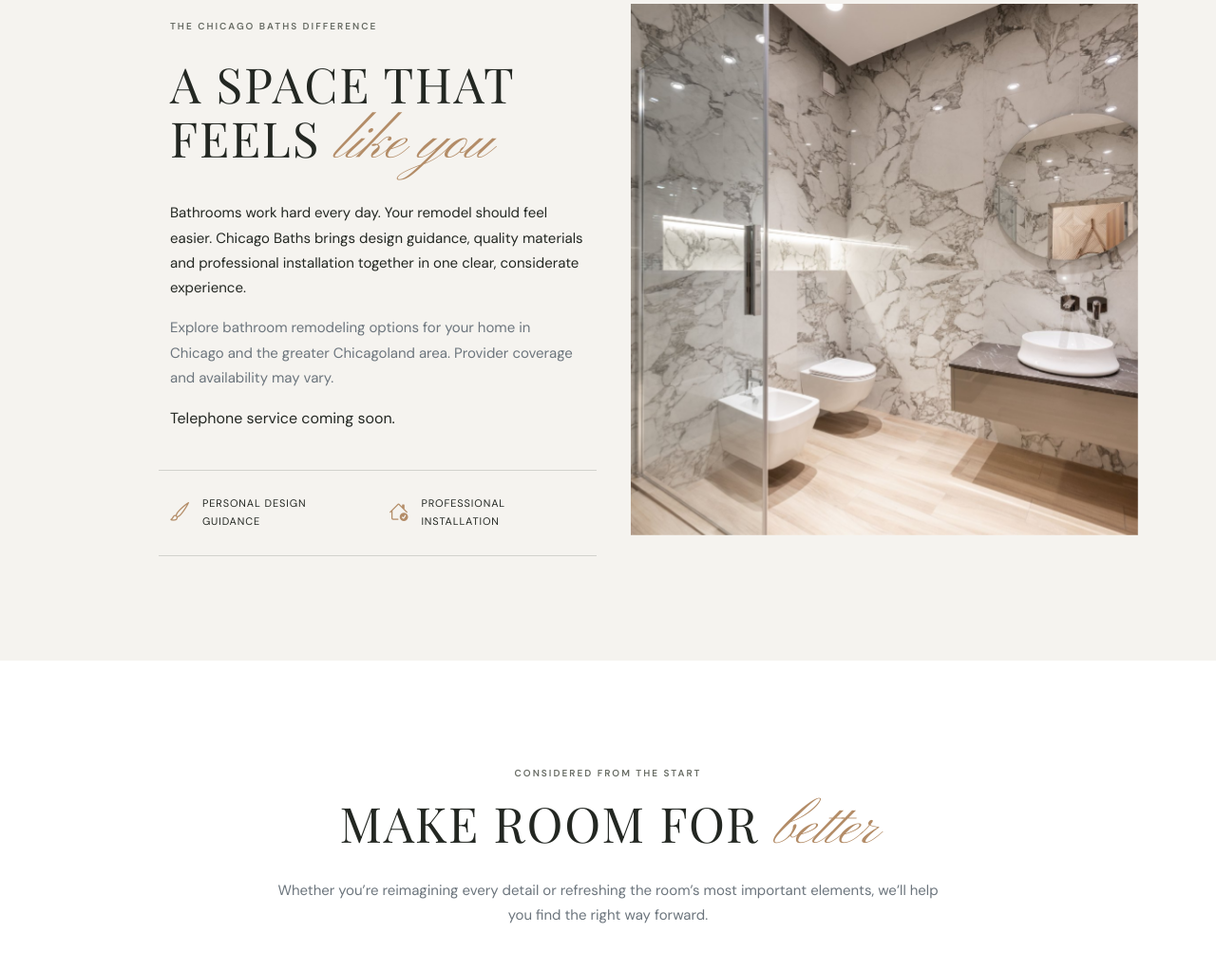
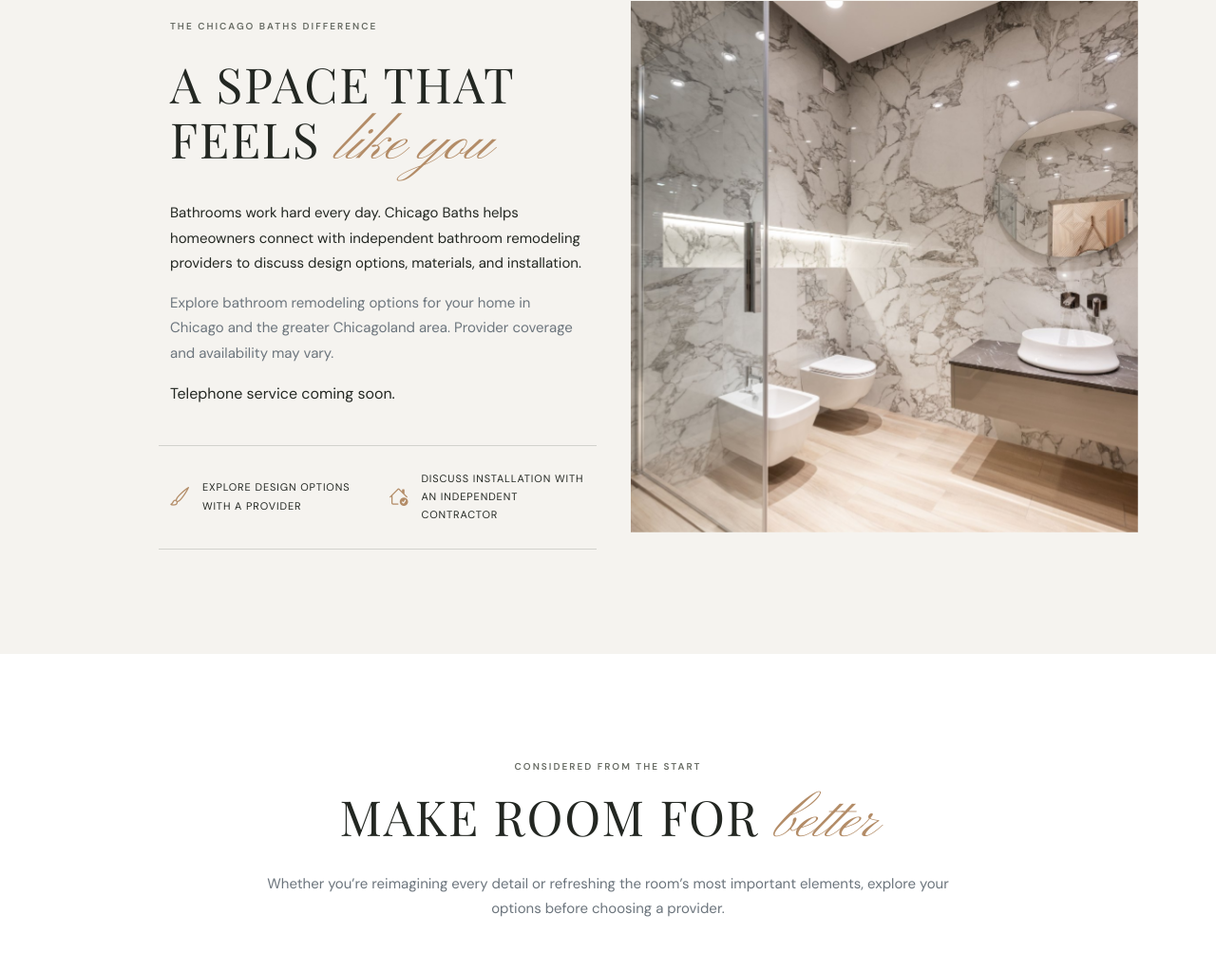
Before and after one commit to gregsimonds-boop/ChicagoBaths, a plain HTML site: page index.html in a window 1280 px wide. Shown: the part 1034-2056 px from the top of the page at 95% size. Drawn offline with nearby package versions, Linux system fonts and the light colour scheme.

Commit message:
Add files via upload

```diff
--- a/index.html
+++ b/index.html
@@ -59,12 +59,12 @@
           <div class="col-lg-5 offset-lg-1 order-lg-1 reveal">
             <p class="eyebrow mb-4">The Chicago Baths difference</p>
             <h2 class="mb-4">A space that feels <em class="script">like you</em></h2>
-            <p class="intro-copy">Bathrooms work hard every day. Your remodel should feel easier. Chicago Baths brings design guidance, quality materials and professional installation together in one clear, considerate experience.</p>
+            <p class="intro-copy">Bathrooms work hard every day. Chicago Baths helps homeowners connect with independent bathroom remodeling providers to discuss design options, materials, and installation.</p>
             <p class="intro-copy text-secondary">Explore bathroom remodeling options for your home in Chicago and the greater Chicagoland area. Provider coverage and availability may vary.</p>
             <p class="pending-baths-note">Telephone service coming soon.</p>
             <div class="feature-row row">
-              <div class="col-6 feature-item"><i class="bi bi-brush"></i> Personal design guidance</div>
-              <div class="col-6 feature-item"><i class="bi bi-house-check"></i> Professional installation</div>
+              <div class="col-6 feature-item"><i class="bi bi-brush"></i> Explore design options with a provider</div>
+              <div class="col-6 feature-item"><i class="bi bi-house-check"></i> Discuss installation with an independent contractor</div>
             </div>
           </div>
         </div>
@@ -76,7 +76,7 @@
         <div class="section-head text-center reveal">
           <p class="eyebrow mb-3">Considered from the start</p>
           <h2>Make room for <em class="script">better</em></h2>
-          <p class="text-secondary mt-3">Whether you’re reimagining every detail or refreshing the room’s most important elements, we’ll help you find the right way forward.</p>
+          <p class="text-secondary mt-3">Whether you’re reimagining every detail or refreshing the room’s most important elements, explore your options before choosing a provider.</p>
         </div>
         <div class="row g-4">
           <div class="col-md-6 col-lg-4 reveal"><article class="card service-card"><div class="service-img-wrap"><img class="service-img" src="assets/img-4.jpg?v=bathrooms2" alt="Light-filled bathroom with double vanity, bathtub and glass-enclosed shower"></div><div class="service-body"><p class="eyebrow">01 / Complete transformation</p><h3>Full bathroom remodels</h3><p class="text-secondary">A cohesive new space, shaped around your routine, your home and the details you love.</p><p class="pending-baths-note">Telephone service coming soon.</p></div></article></div>
@@ -128,8 +128,8 @@
           <div class="col-lg-5 reveal"><p class="eyebrow">Clear at every step</p><h2>Good work.<br><em class="script">No guesswork.</em></h2><p class="text-secondary mt-4">A better remodel begins with listening. We keep the experience personal, considered and easy to understand.</p><p class="pending-baths-note">Telephone service coming soon.</p></div>
           <div class="col-lg-6 offset-lg-1 mt-5 mt-lg-0">
             <div class="step row align-items-center reveal"><div class="col-2 step-num">01</div><div class="col-10"><h3>Start with a conversation</h3><p class="text-secondary mb-0">Share what’s working, what isn’t, and what you’d like your bathroom to become.</p></div></div>
-            <div class="step row align-items-center reveal"><div class="col-2 step-num">02</div><div class="col-10"><h3>Explore the possibilities</h3><p class="text-secondary mb-0">Get personal design guidance and discover materials, finishes and options for your home.</p></div></div>
-            <div class="step row align-items-center reveal"><div class="col-2 step-num">03</div><div class="col-10"><h3>Enjoy a considered install</h3><p class="text-secondary mb-0">Our team takes care with your home and works to bring your new space to life.</p></div></div>
+            <div class="step row align-items-center reveal"><div class="col-2 step-num">02</div><div class="col-10"><h3>Explore the possibilities</h3><p class="text-secondary mb-0">Ask an independent provider about design guidance, materials, finishes, and options for your home.</p></div></div>
+            <div class="step row align-items-center reveal"><div class="col-2 step-num">03</div><div class="col-10"><h3>Enjoy a considered install</h3><p class="text-secondary mb-0">Ask your chosen provider how they will protect your home during the project.</p></div></div>
           </div>
         </div>
       </div>
@@ -138,7 +138,7 @@
     <section class="section-pad">
       <div class="container">
         <div class="offer-panel row align-items-center g-4 reveal">
-          <div class="col-lg-8"><span class="offer-label">A good time to begin</span><h2 class="mt-4 mb-3">Let’s make your next<br>bathroom <em class="script">happen</em>.</h2><p class="mb-0 text-secondary">Talk with our team about your plans and learn what options may be available for your project.</p></div>
+          <div class="col-lg-8"><span class="offer-label">A good time to begin</span><h2 class="mt-4 mb-3">Let’s make your next<br>bathroom <em class="script">happen</em>.</h2><p class="mb-0 text-secondary">Discuss your plans with an independent remodeling provider and ask what options may be available for your project.</p></div>
           <div class="col-lg-4 text-lg-end"><p class="pending-baths-note">Telephone service coming soon.</p></div>
         </div>
       </div>
```
